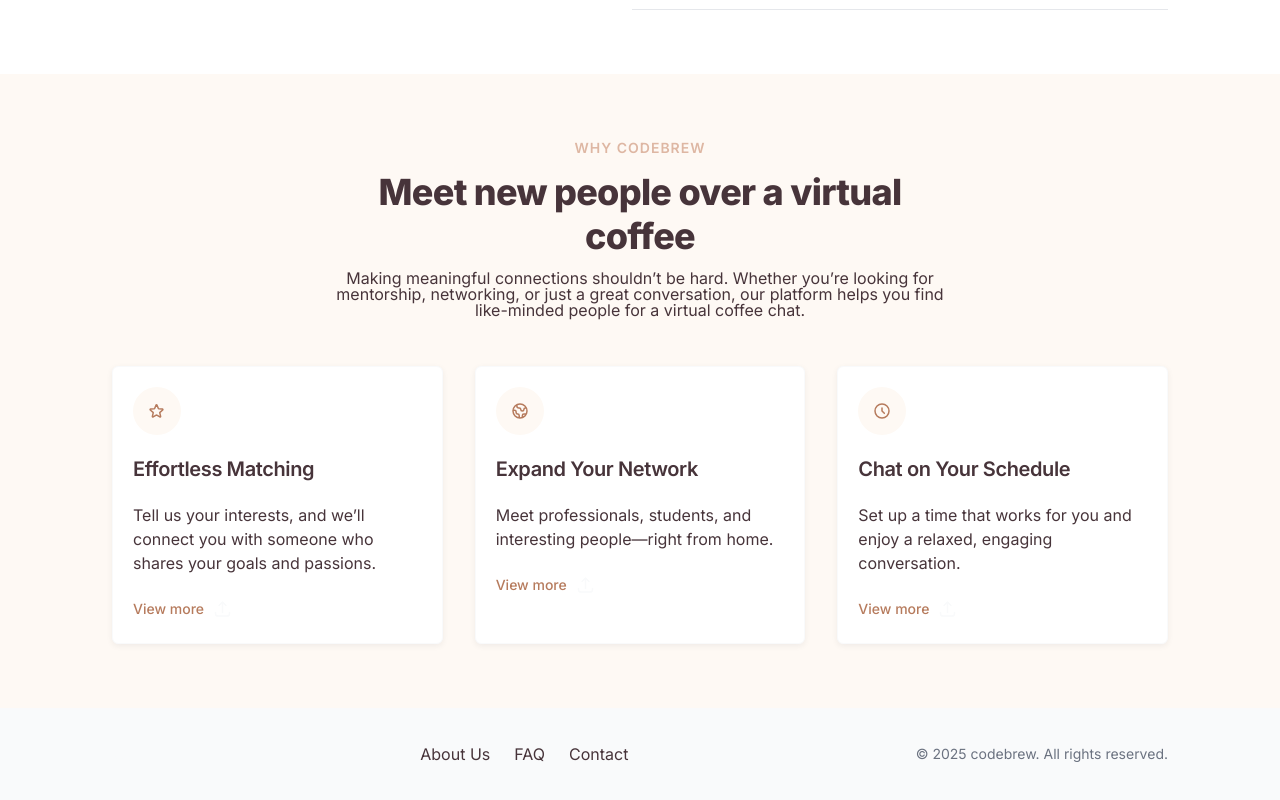
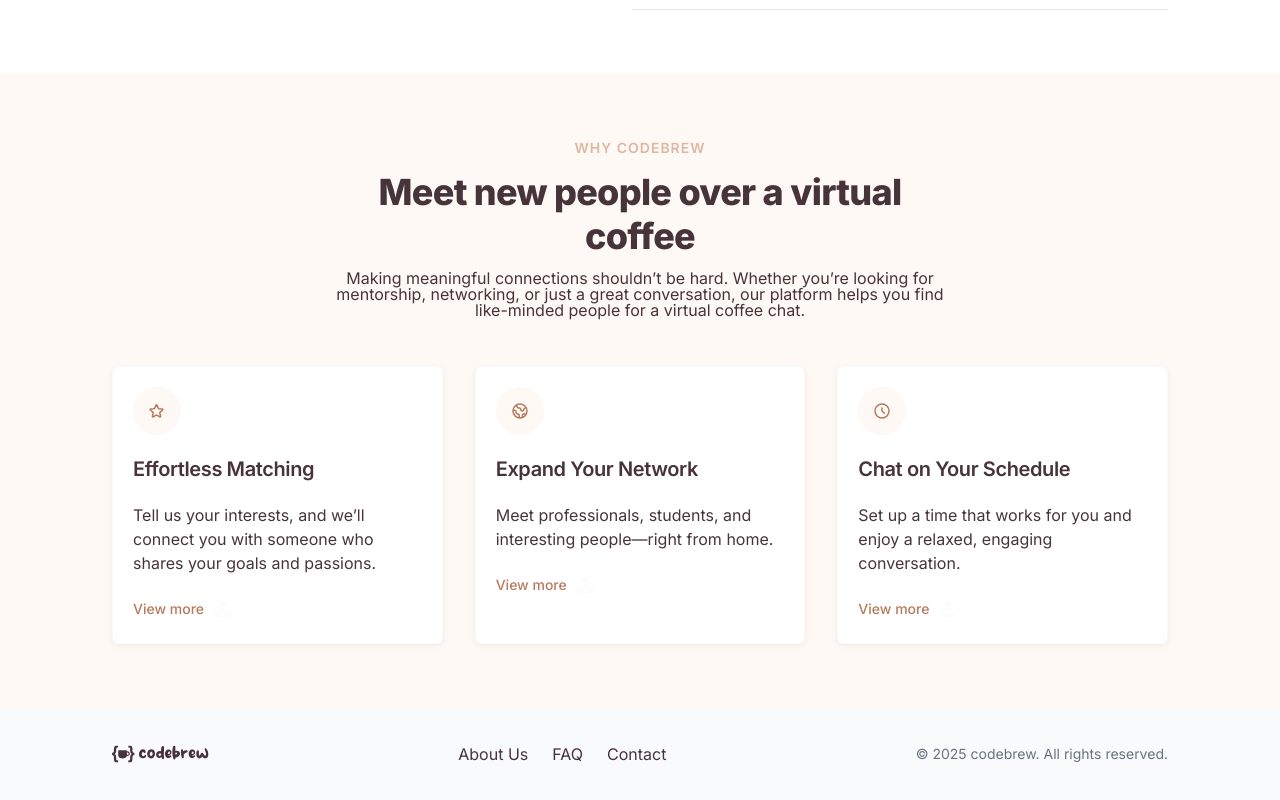
Before and after one commit to vishalicious213/coffee-chat, a React (Vite) app: page / in a window 1280 px wide. Shown: the part 1123-1923 px from the top of the page. Built offline with nearby package versions, Linux system fonts and the light colour scheme.

Commit message:
added dark logo to landing page

```diff
--- a/src/components/landing-page/landing-page.jsx
+++ b/src/components/landing-page/landing-page.jsx
@@ -150,7 +150,7 @@ const LandingPage = ({changePage}) => {
             {/* Footer */}
             <section className="footer">
                 <section>
-                    <img src="public/icons/Right.svg"/>
+                    <img src="public/icons/logo-dark.svg"/>
 
                     <ul>
                         <li>About Us</li>
```
